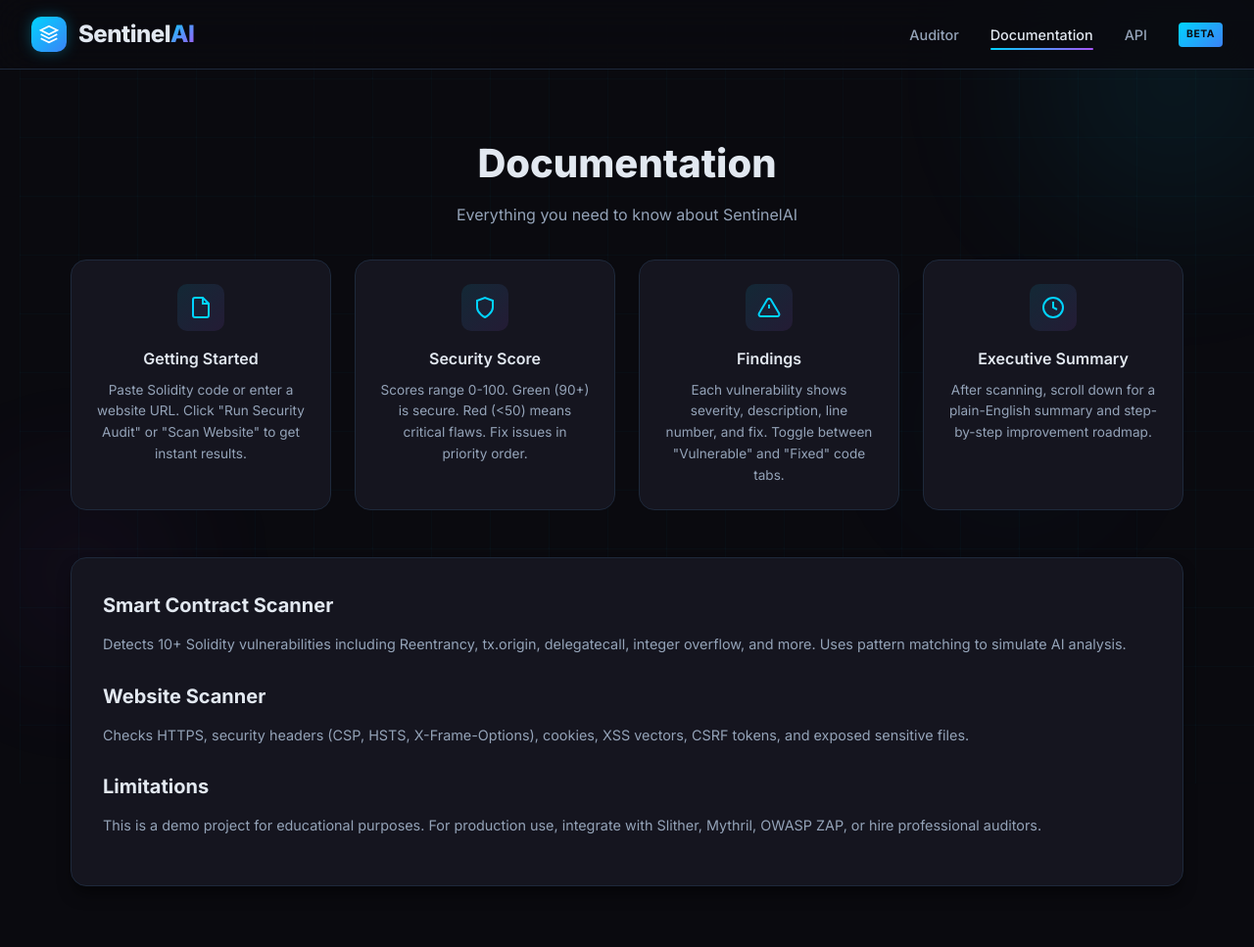
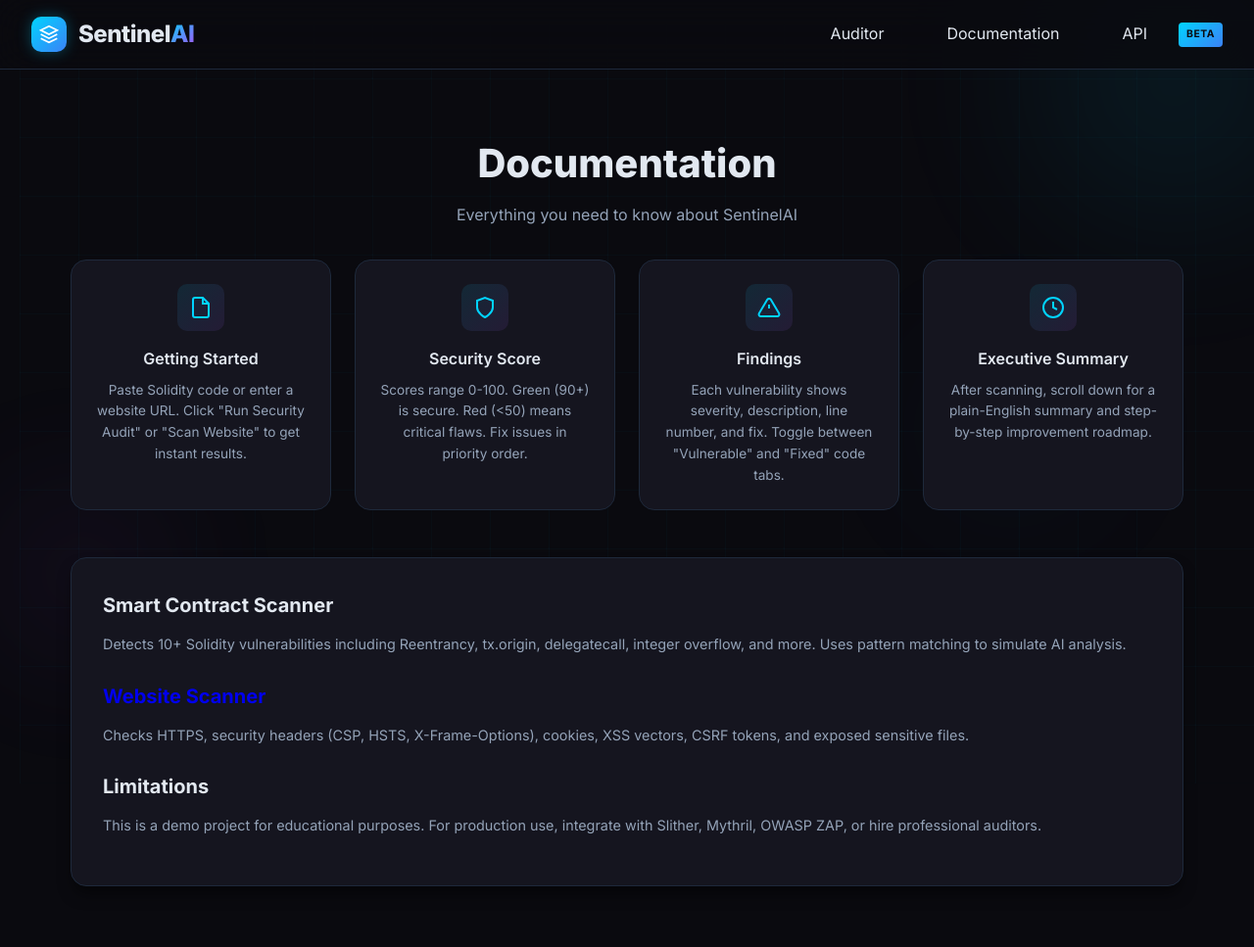
Before and after one commit to mrArman007/Sentinelai, a Flask app: page /docs in a window 1280 px wide. Shown: the top 967 px of the page at 98% size. Run offline with Flask 3, Linux system fonts and the light colour scheme.

Commit message:
Updated website links and UI

```diff
--- a/requirements.txt
+++ b/requirements.txt
@@ -1,2 +1 @@
 flask>=2.3.0
-gunicorn
--- a/static/css/style.css
+++ b/static/css/style.css
@@ -2080,3 +2080,12 @@ body {
 .footer-links a:hover {
     color: var(--accent-cyan);
 }
+
+.nav-ext{text-decoration:none;position:relative;color:inherit}
+.nav-ext::after{content:'';position:absolute;left:0;bottom:-3px;width:0;height:2px;background:currentColor;transition:width .3s ease}
+.nav-ext:hover::after{width:100%}
+
+/* Global animated underline */
+a{text-decoration:none;position:relative}
+a::after{content:"";position:absolute;left:0;bottom:-2px;width:0;height:2px;background:currentColor;transition:width .3s ease}
+a:hover::after,a:focus::after{width:100%}
--- a/templates/documentation.html
+++ b/templates/documentation.html
@@ -27,16 +27,16 @@
             <a href="/" class="logo-text-link"><span class="logo-text">Sentinel<span class="logo-accent">AI</span></span></a>
         </div>
         <div class="nav-links">
-            <a href="/" class="nav-link">Auditor</a>
-            <a href="/docs" class="nav-link active">Documentation</a>
-            <a href="/api" class="nav-link">API</a>
-            <div class="nav-badge">BETA</div>
+            <a href="/" class="nav-link"><a href="https://www.instagram.com/armaan_mansooori" target="_blank" class="nav-ext">Auditor</a></a>
+            <a href="/docs" class="nav-link active"><a href="https://www.geeksforgeeks.org/social-science/types-of-resources/" target="_blank" class="nav-ext">Documentation</a></a>
+            <a href="/api" class="nav-link"><a href="https://en.wikipedia.org/wiki/API" target="_blank" class="nav-ext">API</a></a>
+            <div class="nav-badge"><a href="https://temp-mail.org/en/" target="_blank" class="nav-ext">BETA</a></div>
         </div>
     </nav>
 
     <main class="main-container">
         <section class="doc-section">
-            <h1 class="doc-title">Documentation</h1>
+            <h1 class="doc-title"><a href="https://www.geeksforgeeks.org/social-science/types-of-resources/" target="_blank" class="nav-ext">Documentation</a></h1>
             <p class="doc-subtitle">Everything you need to know about SentinelAI</p>
 
             <div class="doc-grid">
@@ -89,7 +89,7 @@
                 <h2>Smart Contract Scanner</h2>
                 <p>Detects 10+ Solidity vulnerabilities including Reentrancy, tx.origin, delegatecall, integer overflow, and more. Uses pattern matching to simulate AI analysis.</p>
 
-                <h2>Website Scanner</h2>
+                <h2><a href="https://urlscan.io/" target="_blank">Website Scanner</a></h2>
                 <p>Checks HTTPS, security headers (CSP, HSTS, X-Frame-Options), cookies, XSS vectors, CSRF tokens, and exposed sensitive files.</p>
 
                 <h2>Limitations</h2>
@@ -105,7 +105,7 @@
                 <p>Securing the future of decentralized finance and web applications</p>
             </div>
                         <div class="footer-links">
-                <a href="https://www.geeksforgeeks.org/social-science/types-of-resources/" target="_blank">Documentation</a>
+                <a href="https://www.geeksforgeeks.org/social-science/types-of-resources/" target="_blank"><a href="https://www.geeksforgeeks.org/social-science/types-of-resources/" target="_blank" class="nav-ext">Documentation</a></a>
                 <a href="https://github.com/mrArman007/Sentinelai" target="_blank">GitHub</a>
                 <a href="https://en.wikipedia.org/wiki/API" target="_blank">API Reference</a>
             </div>
@@ -113,11 +113,11 @@
         <div class="footer-bottom">
                         <div class="footer-credits">
                 <div class="credit-main">
-                    <span class="credit-name">Mohammad Arman Mansoori (GToxicK)</span>
+                    <a class="credit-name" href="https://www.instagram.com/armaan_mansooori?igsh=MTV2OW14YXN6a3lncg%3D%3D&utm_source=qr" target="_blank">Mohammad Arman Mansoori (GToxicK)</a>
                     <span class="credit-separator">|</span>
-                    <span class="credit-name">Harsh Mishra</span>
+                    <a class="credit-name" href="https://www.instagram.com/_harxsh6_?igsh=aG1rb3Jyenpta3Vm" target="_blank">Harsh Mishra</a>
                     <span class="credit-separator">|</span>
-                    <span class="credit-name">Komal Moheshwar</span>
+                    <a class="credit-name" href="https://www.instagram.com/komal_moheshwar?igsh=bmI5b3NnYjdrcnFr" target="_blank">Komal Moheshwar</a>
                 </div>
                 <div class="credit-main" style="margin-top: 0.25rem;">
                     <span class="credit-role">B.Tech CSE Students</span>
```
Also changed, not shown: templates/api_reference.html (+8 -8 lines), templates/index.html (+14 -14 lines).
